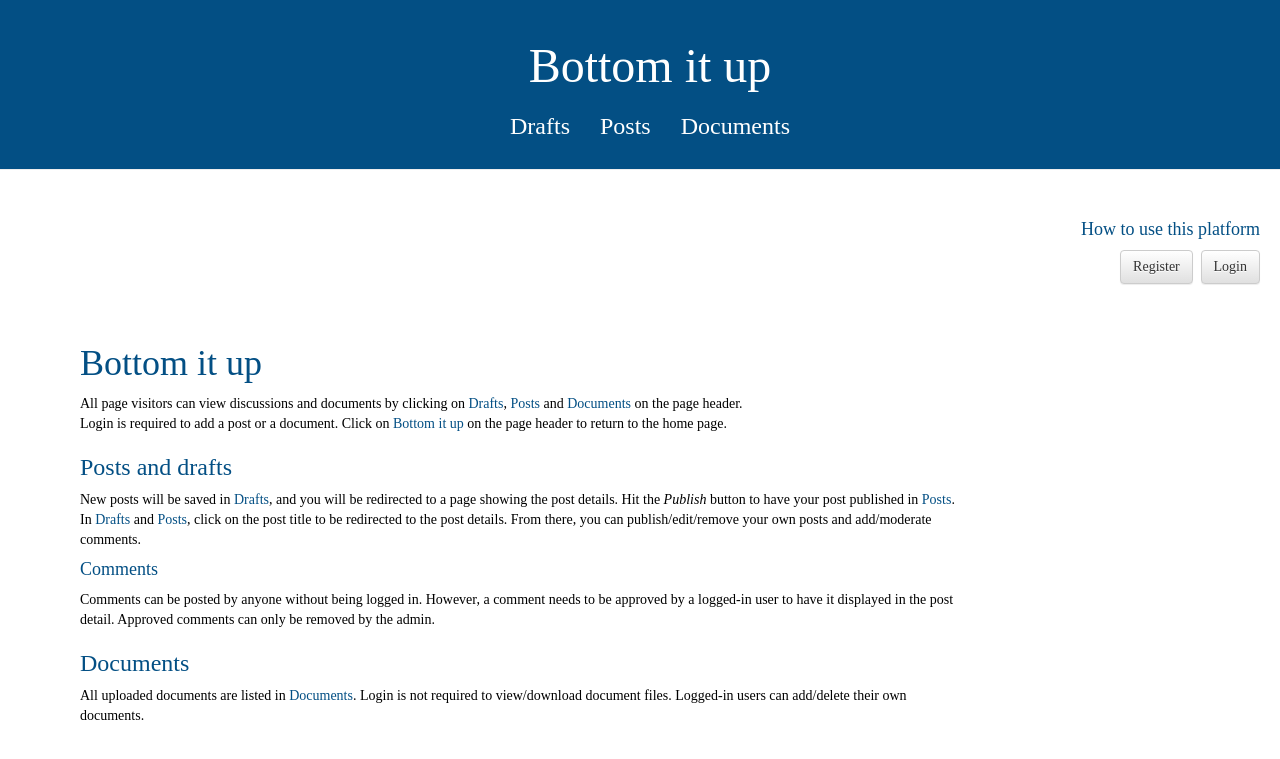
After one commit to ferryale/my-first-blog, a Django app: page /tutorial/ in a window 1280 px wide. The commit adds this page. Shown: the top 759 px of the page. Run offline with Django 3.2, Linux system fonts and the light colour scheme; some libraries are stand-ins or nearby versions.

Commit message:
Added tutorial template.

```diff
--- a/blog/templates/blog/add_comment_to_post.html
+++ b/blog/templates/blog/add_comment_to_post.html
@@ -1,8 +1,6 @@
 {% extends 'blog/base.html' %}
 
 {% block content %}
-    <br />
-    <hr>
     <h1 style="color:#034F84">New comment</h1>
     <form method="POST" class="post-form">{% csrf_token %}
         {{ form.as_p }}
--- a/blog/templates/blog/base.html
+++ b/blog/templates/blog/base.html
@@ -3,7 +3,7 @@
 {% load staticfiles %}
 <html>
 	<head>
-		<title>My blog</title>
+		<title>Bottom it up</title>
 		<link rel="stylesheet" href="//maxcdn.bootstrapcdn.com/bootstrap/3.2.0/css/bootstrap.min.css">
 		<link rel="stylesheet" href="//maxcdn.bootstrapcdn.com/bootstrap/3.2.0/css/bootstrap-theme.min.css">
 		<link rel="stylesheet" href="{% static 'css/blog.css' %}">
@@ -21,7 +21,7 @@
 	    <div>
 	        <div class="body" align="right">
 				{% if user.is_authenticated %}
-					<div class="date"><h4 style="color: #034F84">Hello {{ user.username }} </h4></div>
+					<div class="date"><h4><a  style="color:#034F84" href = "{% url 'tutorial' %}">Hello {{ user.username }} </h4></div>
 					<p>
 					<a class="btn btn-default" href = "{% url 'auth_password_change' %}">Change password</a>&nbsp;
 					<a class="btn btn-default" href = "{% url 'django.contrib.auth.views.logout' %}"> Logout</a>
@@ -31,6 +31,7 @@
 					<a class="btn btn-default" href = "{% url 'post_new' %}">Add post</a>&nbsp;
 					<a class="btn btn-default" href = "{% url 'document_upload' %}">Add document</a>
 				{% else %}
+				    <h4 align="right"><a  style="color:#034F84" href = "{% url 'tutorial' %}">How to use this platform</a></h4>
 					<a class="btn btn-default" href = "{% url 'registration_register' %}">Register</a>&nbsp;
 					<a class="btn btn-default" href = "{% url 'django.contrib.auth.views.login' %}">Login</a>
 				{% endif %}
--- a/blog/templates/blog/information.html
+++ b/blog/templates/blog/information.html
@@ -15,9 +15,5 @@
 	Many research activities are financed by governments through grants originating from citizen taxes. In return for their financial contributions, citizens would like to have access to the fruits of research in the form of technologies improving their life quality. Unfortunately, when a research area becomes promising enough to give birth to a useful technology, private investors immediately put their hands on it. They hire the scientists contributing to publicly-financed innovation, protect the sensitive information with copyright and sell the resulting technology for profit. <br />
 	 Anyone who believes that scientific knowledge should be free and accessible to anyone is welcome on this platform. Proposals for leading research on a open-source innovation path - free from patents, licenses and copyrights - are strongly encouraged. </p>
 	 <h4>There must be a way to generate social value and wealth in a transparent way.  <br /> If there is a way, communication and collaboration are the way! </h4>
-	 {% if not user.is_authenticated %}
-        <hr>
-	<h3 style="color:#034F84"><a class="btn btn-default" href = "{% url 'registration_register' %}">Register</a> to start discussing and uploading documents!</h3>
-	{% endif %}
 
 {% endblock %}
--- /dev/null
+++ b/blog/templates/blog/tutorial.html
@@ -0,0 +1,14 @@
+{% extends 'blog/base.html' %}
+
+{% block content %}
+       <h1 style="color:#034F84"><a style="color:#034F84" href = "{% url 'information' %}">Bottom it up</a></h1>
+       <p>All page visitors can view discussions and documents by clicking on <a style="color:#034F84" href = "{% url 'post_draft_list' %}">Drafts</a>, <a style="color:#034F84" href = "{% url 'post_list' %}">Posts</a> and <a style="color:#034F84" href = "{% url 'document_list' %}">Documents</a> on the page header. <br />
+       Login is required to add a post or a document.
+       Click on <a style="color:#034F84" href = "{% url 'information' %}">Bottom it up</a> on the page header to return to the home page. </p>
+	<h3 style="color:#034F84"><a style="color:#034F84" href = "{% url 'post_list' %}">Posts</a> and <a style="color:#034F84" href = "{% url 'post_draft_list' %}">drafts</a></h3>
+	<p>New posts will be saved in <a style="color:#034F84" href = "{% url 'post_draft_list' %}">Drafts</a>, and you will be redirected to a page showing the post details. Hit the <em>Publish</em> button to have your post published in <a style="color:#034F84" href = "{% url 'post_list' %}">Posts</a>. In <a style="color:#034F84" href = "{% url 'post_draft_list' %}">Drafts</a> and <a style="color:#034F84" href = "{% url 'post_list' %}">Posts</a>, click on the post title to be redirected to the post details. From there, you can publish/edit/remove your own posts and add/moderate comments.</p>
+	<h4 style="color:#034F84">Comments</h4>
+	<p>Comments can be posted by anyone without being logged in. However, a comment needs to be approved by a logged-in user to have it displayed in the post detail. Approved comments can only be removed by the admin.</ p>
+	<h3 style="color:#034F84"><a style="color:#034F84" href = "{% url 'document_list' %}">Documents</a></h3>
+	<p>All uploaded documents are listed in <a style="color:#034F84" href = "{% url 'document_list' %}">Documents</a>. Login is not required to view/download document files. Logged-in users can add/delete their own documents.</p>
+{% endblock %}
--- a/blog/templates/registration/registration_complete.html
+++ b/blog/templates/registration/registration_complete.html
@@ -2,4 +2,5 @@
 
 {% block content %}
 <h1 style="color:#034F84">Thanks for registering!</h1>
+<h3>You are now logged in.</h3>
 {% endblock %}
--- a/blog/urls.py
+++ b/blog/urls.py
@@ -3,6 +3,7 @@ from . import views
 
 urlpatterns = [
 	url(r'^$', views.information, name = 'information'),
+	url(r'^tutorial/$', views.tutorial, name = 'tutorial'),
 	url(r'^posts$', views.post_list, name = 'post_list'),
 	url(r'^drafts/$', views.post_draft_list, name = 'post_draft_list'),
 	url(r'^post/(?P<pk>\d+)/$', views.post_detail, name = 'post_detail'),
--- a/blog/views.py
+++ b/blog/views.py
@@ -23,6 +23,9 @@ def authorization_error(request):
 
 def information(request):
 	return render(request, 'blog/information.html')
+
+def tutorial(request):
+	return render(request, 'blog/tutorial.html')
 
 @login_required
 def post_new(request):
--- a/mysite/settings.py
+++ b/mysite/settings.py
@@ -23,7 +23,7 @@ BASE_DIR = os.path.dirname(os.path.dirname(os.path.abspath(__file__)))
 SECRET_KEY = '!(te1*x0q97t&=kx17hvw0o5u=4omwjx1#66rcu+uqtr(_q7fj'
 
 # SECURITY WARNING: don't run with debug turned on in production!
-DEBUG = False
+DEBUG = True
 
 ALLOWED_HOSTS = ['wannashape.pythonanywhere.com']
 
```
